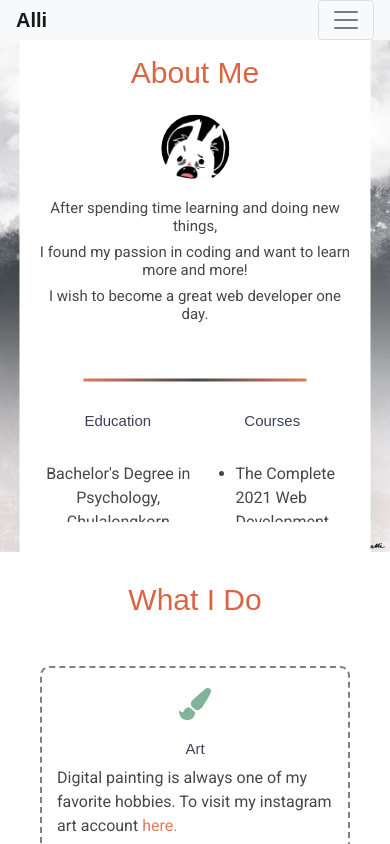
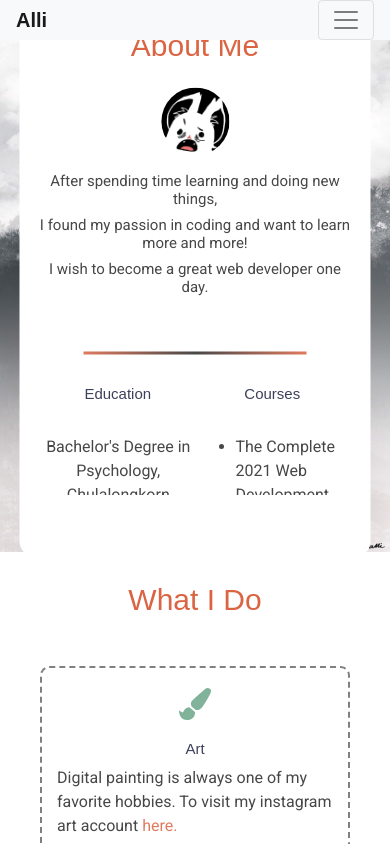
Before and after one commit to alligel/alliwebpage, a React (Create React App) app: page / in a window 390 px wide. Shown: the top 844 px of the page. Built offline with nearby package versions, Linux system fonts and the light colour scheme; a web font is replaced by a local one.

Commit message:
fix navbar

```diff
--- a/public/styles.css
+++ b/public/styles.css
@@ -72,6 +72,9 @@ a:link {
 }
 
 /* Navbar */
+.navbar {
+  padding: 0;
+}
 .navbar-brand {
   font-family: "Hammersmith One", sans-serif;
   font-size: 2.5rem;
@@ -283,9 +286,9 @@ a:link {
   }
   /* Aboutme */
   .about-container {
-    width: 90%;
+    width: 80%;
     padding: 2rem 1rem;
-    top: 55%;
+    top: 70%;
   }
   .profilepic {
     width: 200px;
@@ -294,7 +297,6 @@ a:link {
     margin-top: 1rem;
     margin-bottom: 1rem !important;
     margin: 30px 5px !important;
-
   }
   .grid-child {
     font-size: 16px;
@@ -349,9 +351,15 @@ a:link {
   h4 {
     font-size: 15px !important;
   }
+  /* Aboutme */
   .profilepic {
     width: 100px;
   }
   .grid-container {
-    margin: 10px 5px ;
+    margin: 10px 5px;
+  }
+  .about-container {
+    width: 90%;
+    top: 50%;
+  }
 }
```
